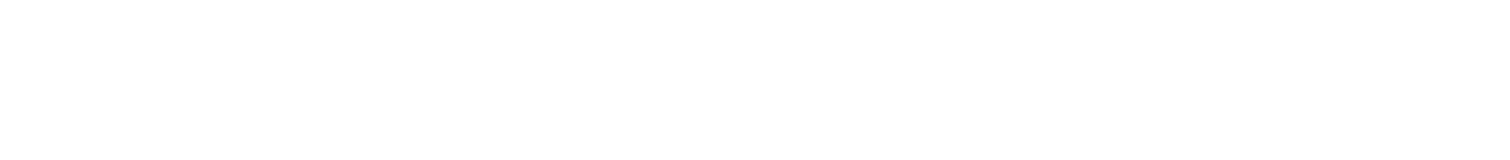
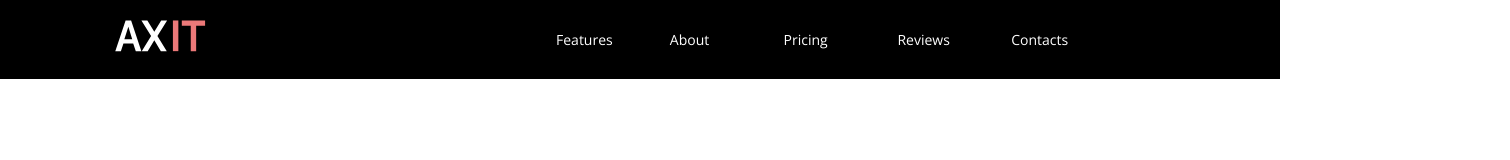
Before and after one commit to hannadzenis/tms-level-3, a plain HTML site: page AXIT/index.html in a window 1280 px wide. Shown: the top 160 px of the page, 1510 px wide, since content can reach past the window. Drawn offline with nearby package versions, Linux system fonts and the light colour scheme.

Commit message:
added header

```diff
--- a/AXIT/css/style.css
+++ b/AXIT/css/style.css
@@ -15,7 +15,7 @@ ul, ol {
 a {
     text-decoration: none;
     display: block;
-    color: #000;
+    color: #fff;
 }
 
 .container {
@@ -23,6 +23,34 @@ a {
     padding: 50px 15px;
     margin: 50px auto;
 }
+
+
+
+
+
+.header {
+    display: flex;
+    justify-content: space-between;
+    padding: 20px 170px 20px 115px;
+    background: black;
+    font-family: "Open Sans", sans-serif;
+    position: sticky;
+    top: 0;
+}
+
+.header__section {
+    display: flex;
+    align-items: center;
+}
+
+.header__item {
+    padding: 10px 15px;
+    font-size: 14px;
+    width: 113.8px;
+}
+
+
+
 
 .menu__item {
     width: 203px;
@@ -358,9 +386,20 @@ a {
 
 
 .design {
-    background-image: url(../img/design_city.svg);
-    background: cover;
-    width: 1510px;
+    background: url(../img/design_city.svg) no-repeat center/100%;
+    position: relative;
+}
+
+.design::after {
+    content: "";
+    display: block;
+    width: 100%;
+    height: 100%;
+    position: absolute;
+    top: 0;
+    left: 0;
+    z-index: 2;
+    background: rgba(0, 0, 0, 0.5);
 }
 
 .main__title--white-color {
--- a/AXIT/index.html
+++ b/AXIT/index.html
@@ -8,6 +8,19 @@
     <title>AXIT</title>
 </head>
 <body>
+    <section class="header">
+        <div class="header__section--wrapper">
+            <img src="./img/AXIT.svg" alt="AX">
+            <img src="./img/AXIT-1.svg" alt="IT">
+        </div>
+        <div class="header__section">
+            <div class="header__item headerbutton"><a href="#">Features</a></div>
+            <div class="header__item headerbutton"><a href="#">About</a></div>
+            <div class="header__item headerbutton"><a href="#">Pricing</a></div>
+            <div class="header__item headerbutton"><a href="#">Reviews</a></div>
+            <div class="header__item headerbutton"><a href="#">Contacts</a></div>
+        </div>
+    </section>
     <section class="banner">
         <div class="container">
 
```
Also changed, not shown: AXIT/img/AXIT-1.svg (added), AXIT/img/AXIT.svg (added).
